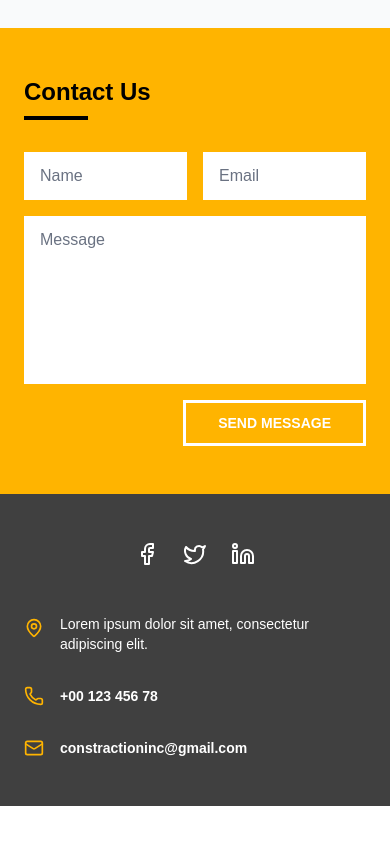
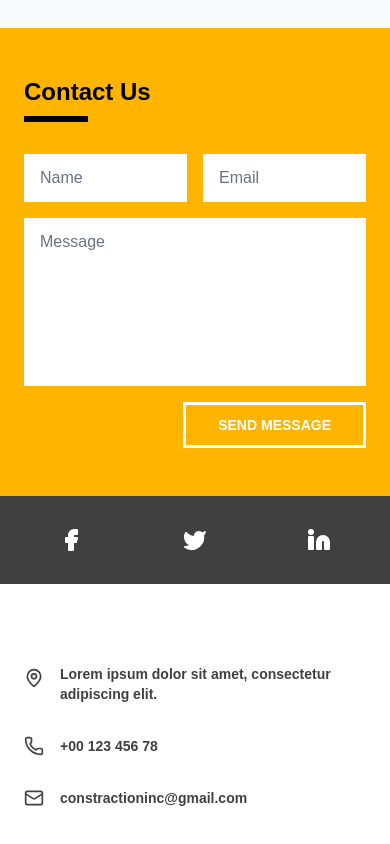
Before and after one commit to Nick-Lemy/merap_website, a Next.js app: page / in a window 390 px wide. Shown: the part 7015-7859 px from the top of the page. Before the commit the page ends 7821 px from the top, so only its background shows below. Built offline with nearby package versions, Linux system fonts and the light colour scheme.

Commit message:
hotfix: fix styling issues

```diff
--- a/src/components/Footer.tsx
+++ b/src/components/Footer.tsx
@@ -17,7 +17,7 @@ function ContactForm() {
         <h2 className="text-2xl lg:text-3xl font-bold text-black mb-2">
           Contact Us
         </h2>
-        <div className="w-16 h-1 bg-black mb-8"></div>
+        <div className="w-16 h-1.5 bg-black mb-8"></div>
 
         <form className="flex flex-col w-full space-y-4">
           <div className="grid grid-cols-2 w-full flex-col lg:flex-row gap-4">
@@ -53,39 +53,41 @@ function ContactForm() {
 
 function ContactInfo() {
   return (
-    <div className="bg-[#404040] lg:w-1/2 w-full px-6 lg:px-12 py-12 lg:py-16">
+    <div className="lg:w-1/2 w-full ">
       <div className="flex flex-col h-full">
         {/* Social Media Icons */}
-        <div className="flex justify-center lg:justify-end gap-6 mb-12">
-          <Facebook className="w-6 h-6 text-white hover:text-[#FFB400] cursor-pointer transition-colors duration-200" />
-          <Twitter className="w-6 h-6 text-white hover:text-[#FFB400] cursor-pointer transition-colors duration-200" />
-          <Linkedin className="w-6 h-6 text-white hover:text-[#FFB400] cursor-pointer transition-colors duration-200" />
+        <div className="flex w-full justify-center gap-25 items-center py-8 bg-[#404040]">
+          <Facebook className="w-6 h-6 fill-white hover:fill-[#FFB400] text-white hover:text-[#FFB400]  cursor-pointer transition-colors duration-200" />
+          <Twitter className="w-6 h-6 fill-white hover:fill-[#FFB400] text-white hover:text-[#FFB400]  cursor-pointer transition-colors duration-200" />
+          <Linkedin className="w-6 h-6 fill-white hover:fill-[#FFB400] text-white hover:text-[#FFB400]  cursor-pointer transition-colors duration-200" />
         </div>
 
         {/* Contact Information */}
-        <div className="flex-1 flex flex-col justify-center space-y-8">
+        <div className="flex-1 flex flex-col items-center text-[#404040] px-6 lg:px-0 py-20">
+          <div className="space-y-8">
             <div className="flex items-start gap-4">
-            <MapPin className="w-5 h-5 text-[#FFB400] mt-1 flex-shrink-0" />
-            <p className="text-white text-sm lg:text-base">
+              <MapPin className="w-5 h-5 text-[#404040] mt-1 flex-shrink-0" />
+              <p className="font-semibold text-sm lg:text-base">
                 Lorem ipsum dolor sit amet, consectetur adipiscing elit.
               </p>
             </div>
 
             <div className="flex items-center gap-4">
-            <Phone className="w-5 h-5 text-[#FFB400] flex-shrink-0" />
-            <p className="text-white font-semibold text-sm lg:text-base">
+              <Phone className="w-5 h-5 text-[#404040] flex-shrink-0" />
+              <p className="font-semibold text-sm lg:text-base">
                 +00 123 456 78
               </p>
             </div>
 
             <div className="flex items-center gap-4">
-            <Mail className="w-5 h-5 text-[#FFB400] flex-shrink-0" />
-            <p className="text-white font-semibold text-sm lg:text-base">
+              <Mail className="w-5 h-5 text-[#404040] flex-shrink-0" />
+              <p className="font-semibold text-sm lg:text-base">
                 constractioninc@gmail.com
               </p>
             </div>
           </div>
         </div>
       </div>
+    </div>
   );
 }
--- a/src/components/NavBar.tsx
+++ b/src/components/NavBar.tsx
@@ -48,11 +48,8 @@ const NavBar: React.FC = () => {
     { href: "/service", label: "Services" },
     { href: "/references", label: "References" },
     { href: "/mission", label: "Missions" },
-    { href: "/temoignages", label: "Temoignages" },
-    { href: "/clients", label: "Clients" },
     { href: "/partenaire", label: "Partenaires" },
-    { href: "/newsletter", label: "Newsletter" },
-    { href: "/nous-joindre", label: "Nous Joindre" },
+    { href: "/nous-joindre", label: "Nous Contacter" },
   ];
 
   const toggleMenu = () => {
```
Lines whose indentation alone changed are shown as unchanged.
